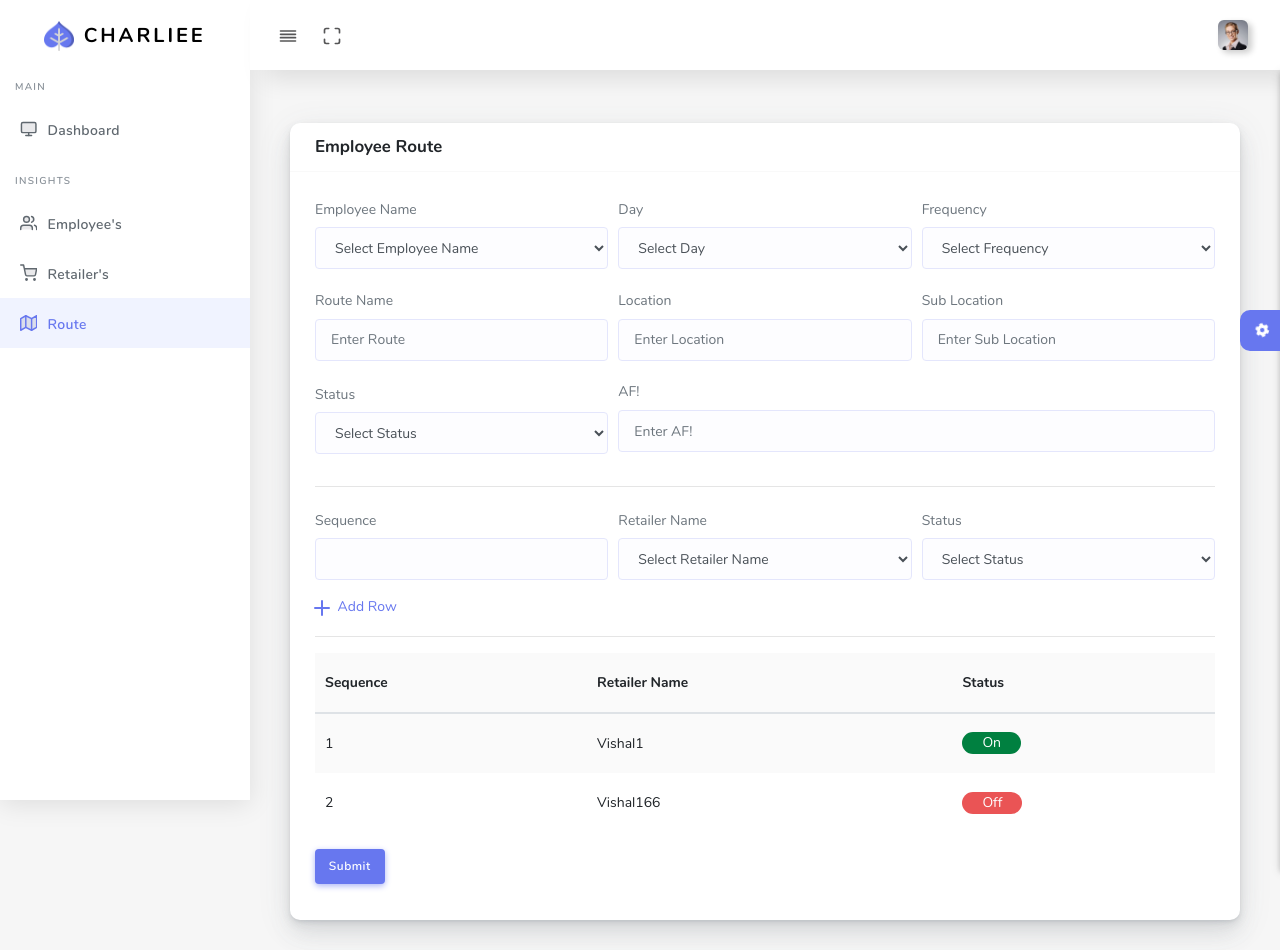
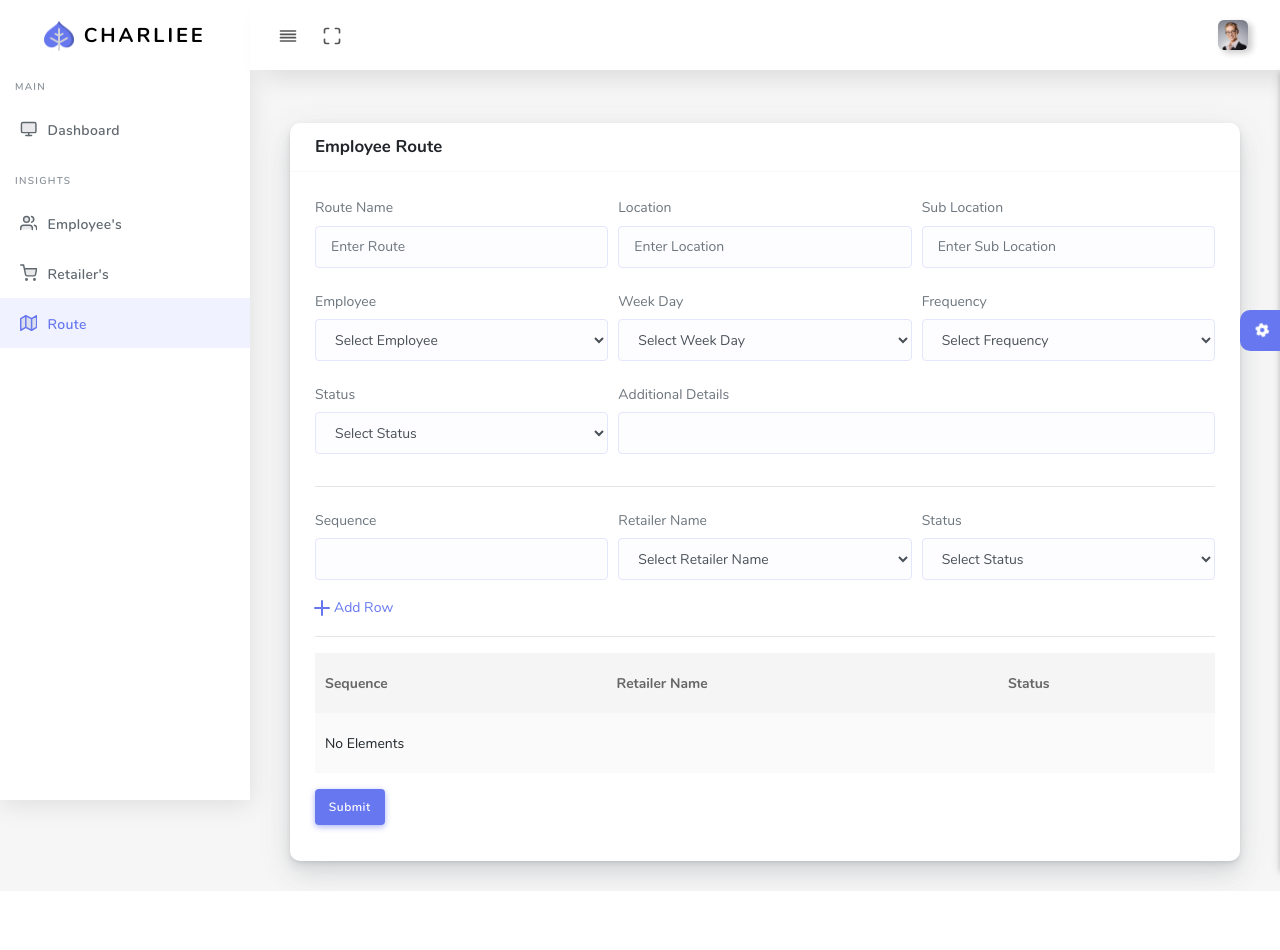
Before and after one commit to addtogether/charliee, a PHP site: page /employeeRoute.php in a window 1280 px wide. After the commit the page ends 891 px from the top, so only its background shows below. Run offline with PHP 8.4, Linux system fonts and the light colour scheme; data that the repository does not hold is empty.

Commit message:
route backend

```diff
--- a/employee.php
+++ b/employee.php
@@ -69,7 +69,6 @@
                         </div>
                       </form>
                     </div> -->
-                    <div class="clearfix mb-3"></div>
                     <div class="table-responsive user-table">
                       <table id="example" class="table table-striped">
                         <thead>
--- a/employeeRoute.php
+++ b/employeeRoute.php
@@ -19,6 +19,7 @@
   </head>
 
   <?php
+    require_once("./includes/connection.php");
     include_once("navbar.php");
   ?>
 
@@ -34,53 +35,6 @@ include_once("navbar.php");
                 </div>
                 <div class="card-body">
                   <form action="" class="needs-validation">
-                <div class="form-row">
-                  <div class="col-md-4 mb-3">
-                    <label class="col-form-label">Employee Name</label>
-                    <select class="form-control" name="employeeName" id="employeeName" required>
-                      <option selected disabled value="">Select Employee Name</option>
-                      <option>Vishal1</option>
-                      <option>Vishal1</option>
-                      <option>Vishal1</option>
-                      <option>Vishal1</option>
-                      <option>Vishal1</option>
-                      <option>Vishal1 Sale</option>
-                    </select>
-                    <div class="invalid-feedback">
-                      Please select a Valid Employee Name.
-                    </div>
-                  </div>
-                  <div class="col-md-4 mb-3">
-                    <label class="col-form-label">Day</label>
-                    <select class="form-control" name="day" id="day" required>
-                      <option selected disabled value="">Select Day</option>
-                      <option>Sunday</option>
-                      <option>Monday</option>
-                      <option>Tuesday</option>
-                      <option>Wednesday</option>
-                      <option>Thursday</option>
-                      <option>Friday</option>
-                      <option>Saturday</option>
-                    </select>
-                    <div class="invalid-feedback">
-                      Please select a Valid Day.
-                    </div>
-                  </div>
-                  <div class="col-md-4 mb-3">
-                    <label class="col-form-label">Frequency</label>
-                    <select class="form-control" name="frequency" id="frequency" required>
-                      <option selected disabled value="">Select Frequency</option>
-                      <option>Daily</option>
-                      <option>Weekly</option>
-                      <option>Monthly</option>
-                      <option>Quarterly</option>
-                    </select>
-                    <div class="invalid-feedback">
-                      Please select a Valid Frequency.
-                    </div>
-                  </div>
-
-                </div>
                     <div class="form-row">
                       <div class="col-md-4 mb-3 ag-pad" style="padding-top: 0.5%;">
                         <label class="" for="route name">Route Name</label>
@@ -106,22 +60,66 @@ include_once("navbar.php");
                     </div>
                     <div class="form-row">
                       <div class="col-md-4 mb-3">
+                        <label class="col-form-label">Employee</label>
+                        <select class="form-control" name="assignToEmployee" id="assignToEmployee" required>
+                          <option selected disabled value="">Select Employee</option>
+                          <?php
+                            $sql = mysqli_query($conn, "SELECT id,employeeName FROM employeeMaster");
+                            while($row = mysqli_fetch_assoc($sql)){
+                              echo '<option value='.$row["id"].'>'.$row["employeeName"].'</option>';
+                            }
+                          ?>
+                        </select>
+                        <div class="invalid-feedback">
+                          Please select a Valid Employee.
+                        </div>
+                      </div>
+                      <div class="col-md-4 mb-3">
+                        <label class="col-form-label">Week Day</label>
+                        <select class="form-control" name="weekDay" id="weekDay" required>
+                          <option selected disabled value="">Select Week Day</option>
+                          <option>Sunday</option>
+                          <option>Monday</option>
+                          <option>Tuesday</option>
+                          <option>Wednesday</option>
+                          <option>Thursday</option>
+                          <option>Friday</option>
+                          <option>Saturday</option>
+                        </select>
+                        <div class="invalid-feedback">
+                          Please select a Valid Week Day.
+                        </div>
+                      </div>
+                      <div class="col-md-4 mb-3">
+                        <label class="col-form-label">Frequency</label>
+                        <select class="form-control" name="frequency" id="frequency" required>
+                          <option selected disabled value="">Select Frequency</option>
+                          <option>Daily</option>
+                          <option>Weekly</option>
+                          <option>Monthly</option>
+                          <option>Quarterly</option>
+                        </select>
+                        <div class="invalid-feedback">
+                          Please select a Valid Frequency.
+                        </div>
+                      </div>
+                    </div>
+                    <div class="form-row">
+                    <div class="col-md-4 mb-3">
                         <label class="col-form-label">Status</label>
-                    <select class="form-control" name="status" id="status" required>
+                        <select class="form-control" name="routeStatus" id="status" required>
                           <option selected disabled value="">Select Status</option>
                           <option>ON</option>
                           <option>OFF</option>
+                          <option>Deleted</option>
                         </select>
                         <div class="invalid-feedback">
                           Please select a Valid Status.
                         </div>
                       </div>
-                  <div class="col-md-8 mb-3 ag-pad" style="padding-top: 0.5%;">
-                    <label class="" for="route name">AF!</label>
-                    <input type="text" class="form-control" name="location" id="location" placeholder="Enter AF!" >
-                    <div class="invalid-feedback">
-                      <!-- Please enter a Valid route name. -->
-                    </div>
+                      <div class="col-md-8 mb-3 ag-pad" style="padding-top: 0.1%;">
+                        <label for="addtionalDetails" class="col-form-label">Additional Details</label>
+                        <input class="form-control" type="text" name="addtionalDetails" id="addtionalDetails">
                       </div>
 
                     </div>
@@ -140,12 +138,12 @@ include_once("navbar.php");
                         <label class="col-form-label">Retailer Name</label>
                         <select class="form-control" name="retailerName" id="retailerName" required>
                           <option selected disabled value="">Select Retailer Name</option>
-                      <option>Vishal1</option>
-                      <option>Vishal1</option>
-                      <option>Vishal1</option>
-                      <option>Vishal1</option>
-                      <option>Vishal1</option>
-                      <option>Vishal1 Sale</option>
+                          <?php
+                            $sql = mysqli_query($conn, "SELECT id,retailerName FROM retailerMaster");
+                            while($row = mysqli_fetch_assoc($sql)){
+                              echo '<option value='.$row["id"].'>'.$row["retailerName"].'</option>';
+                            }
+                          ?>
                         </select>
                         <div class="invalid-feedback">
                           Please select a Valid Retailer Name.
@@ -153,7 +151,7 @@ include_once("navbar.php");
                       </div>
                       <div class="col-md-4 mb-3">
                         <label class="col-form-label">Status</label>
-                    <select class="form-control" name="status" id="status" required>
+                        <select class="form-control" name="retailerStatus" id="retailerStatus" required>
                           <option selected disabled value="">Select Status</option>
                           <option>ON</option>
                           <option>OFF</option>
@@ -166,9 +164,8 @@ include_once("navbar.php");
                         Add Row
                       </button> -->
                       <div>
-                  <a  class="create-new" href="">
-            <i data-feather="plus"></i>
-            Add Row
+                      <a  class="create-new" href="javascript:addRow()">
+                        <i data-feather="plus"></i>Add Row
                       </a>
                       </div>
                     </div>
@@ -177,16 +174,16 @@ include_once("navbar.php");
                     </div>
                     <div class="table-responsive user-table">
                       <table id="myTable" class="table table-striped display">
-                    <tr>
+                        <thead>
+                            <th hidden>id</th>
                             <th>Sequence</th>
                             <th>Retailer Name</th>
                             <th>Status</th>
-                      <!-- <th>Edit</th>
-                            <th>Delete</th> -->
-                    </tr>
-                    <tbody>
-                      <tr>
-                        <td>1</td>
+                        </thead>
+                        <tbody id="routeList">
+                          <td colspan="3">No Elements</td>
+                          <!-- <tr>
+                            <td>3</td>
                             <td>Vishal1</td>
                             <td><span class="status-p bg-correct">On</span></td>
                           </tr>
@@ -194,7 +191,7 @@ include_once("navbar.php");
                             <td>2</td>
                             <td>Vishal166</td>
                             <td><span class="status-p bg-inc">Off</span></td>
-                      </tr>
+                          </tr> -->
                         </tbody>
                       </table>
                     </div>
@@ -210,6 +207,7 @@ include_once("navbar.php");
       <?php
       include_once("settings.php");
       ?>
+    </div>
     <!-- General JS Scripts -->
     <script src="assets/js/app.min.js"></script>
     <!-- JS Libraies -->
@@ -225,10 +223,7 @@ include_once("navbar.php");
     <script src="assets/js/custom.js"></script>
     <!-- Dashboard Selector -->
     <script src="./js/navbar.js"></script>
-  <script src="./js/addRetailer.js"></script>
+    <script src="./js/employeeRoute.js"></script>
   </body>
 
-
-  <!-- create-post.html  21 Nov 2019 04:05:03 GMT -->
-
 </html>
```
Also changed, not shown: backend/employeeRoute.php (added, +70 -0 lines), js/employeeRoute.js (added, +78 -0 lines), retailer.php (+0 -112 lines). Lines whose indentation alone changed are shown as unchanged.
